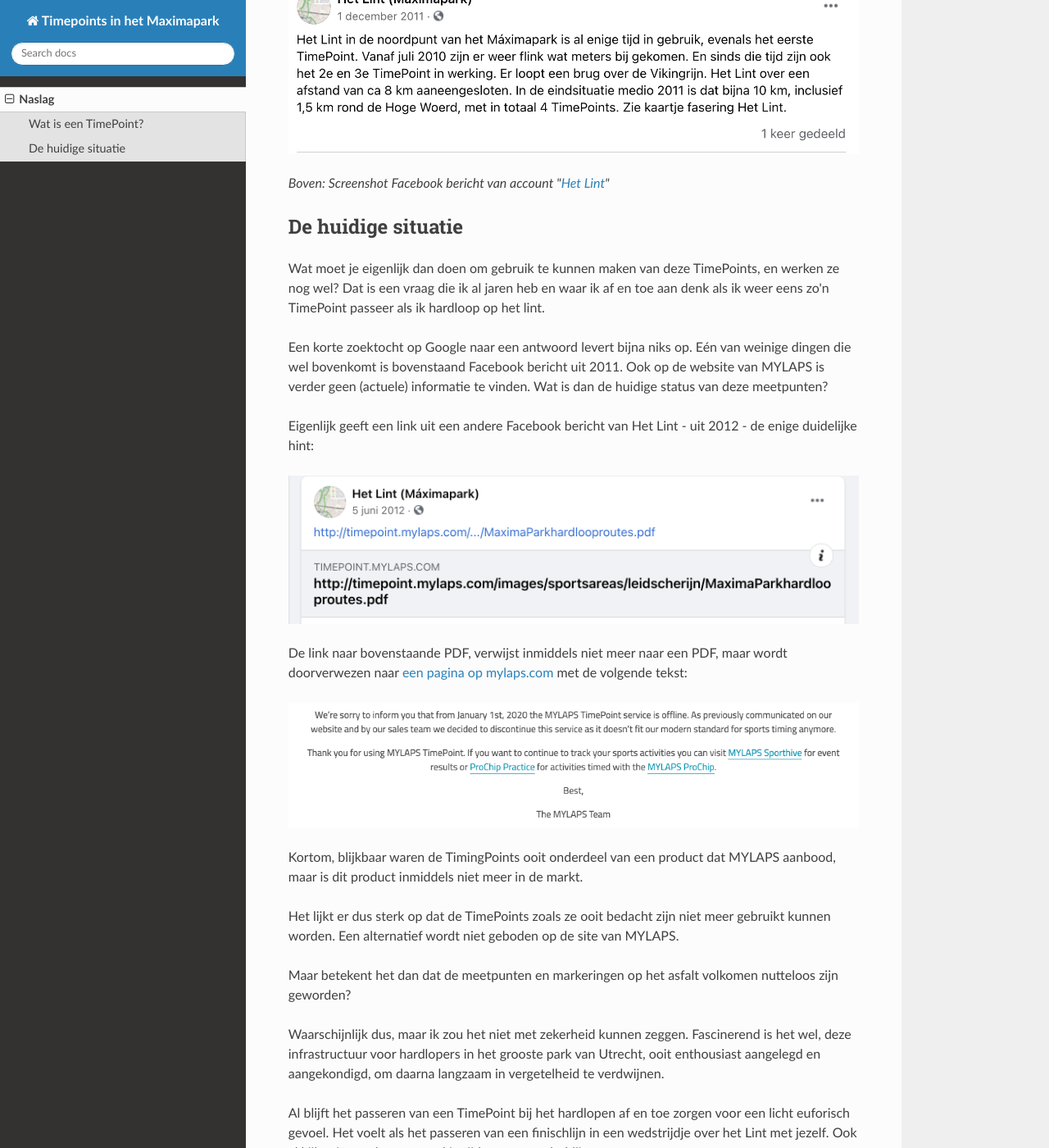
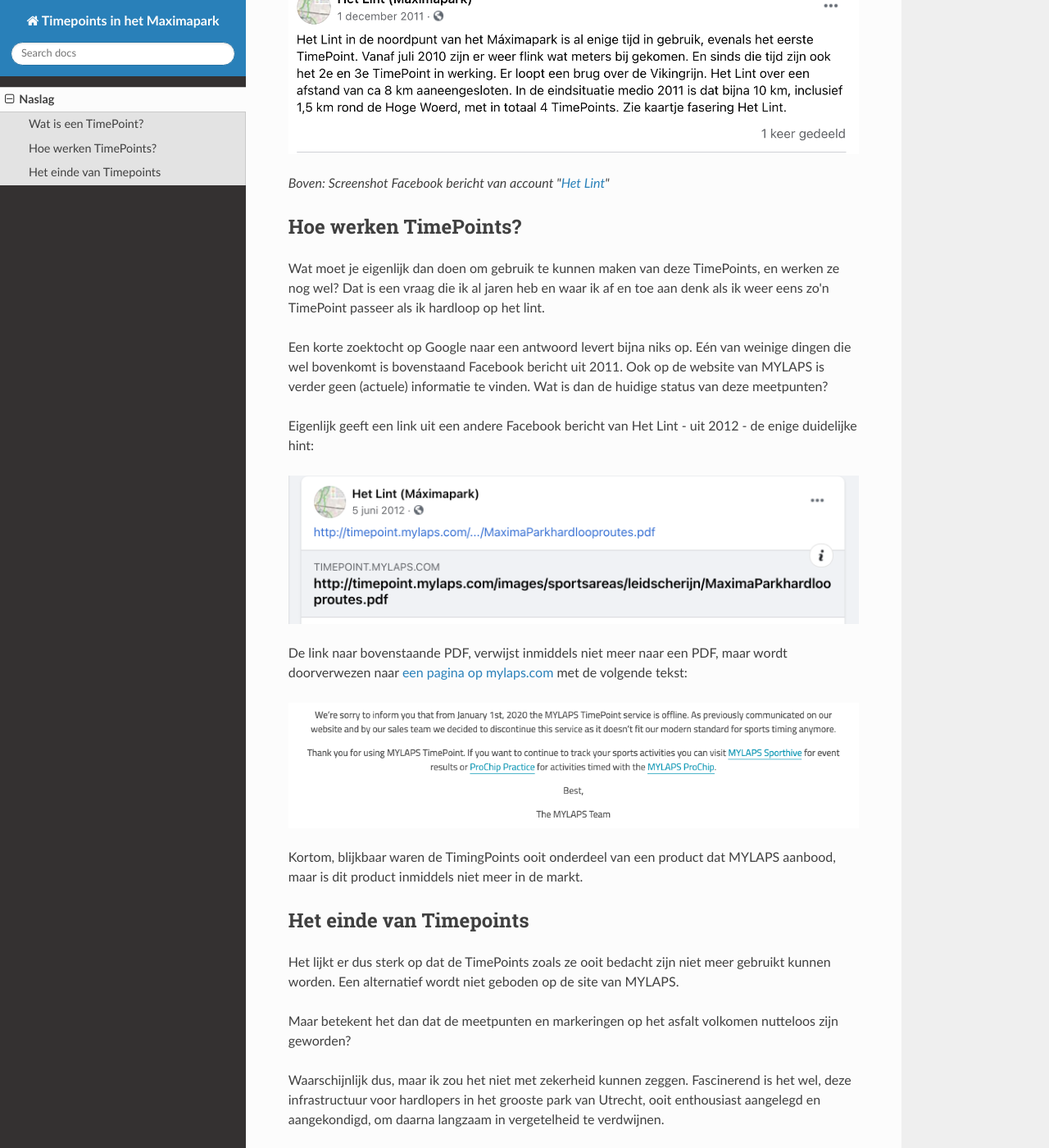
Before and after one commit to onderweg/timepoint-docs, an MkDocs documentation site: the page built from docs/index.md, in a window 1280 px wide and 1400 px high, scrolled down 1012 px. Shown: the whole window at 82% size. Built offline with MkDocs 1.6.1, drawn with Linux system fonts in a browser that asks for light colours; nearby versions of some CDN libraries.

Commit message:
textual changes

```diff
--- a/docs/index.md
+++ b/docs/index.md
@@ -16,7 +16,7 @@ Dankzij de TimePoints zou het dus mogelijk zijn om je doorkomsttijden op het Lin
 
 *Boven: Screenshot Facebook bericht van account "[Het Lint](https://www.facebook.com/Het-Lint-M%C3%A1ximapark-330874426926136/)"*
 
-## De huidige situatie
+## Hoe werken TimePoints?
 
 Wat moet je eigenlijk dan doen om gebruik te kunnen maken van deze TimePoints, en werken ze nog wel? Dat is een vraag die ik al jaren heb en waar ik af en toe aan denk als ik weer eens zo'n TimePoint passeer als ik hardloop op het lint.
 
@@ -31,6 +31,8 @@ De link naar bovenstaande PDF, verwijst inmiddels niet meer naar een PDF, maar w
 ![Mylaps Timepoint service offline](img/mylaps_offline.png)
 
 Kortom, blijkbaar waren de TimingPoints ooit onderdeel van een product dat MYLAPS aanbood, maar is dit product inmiddels niet meer in de markt.
+
+## Het einde van Timepoints
 
 Het lijkt er dus sterk op dat de TimePoints zoals ze ooit bedacht zijn niet meer gebruikt kunnen worden. Een alternatief wordt niet geboden op de site van MYLAPS.
 
```
